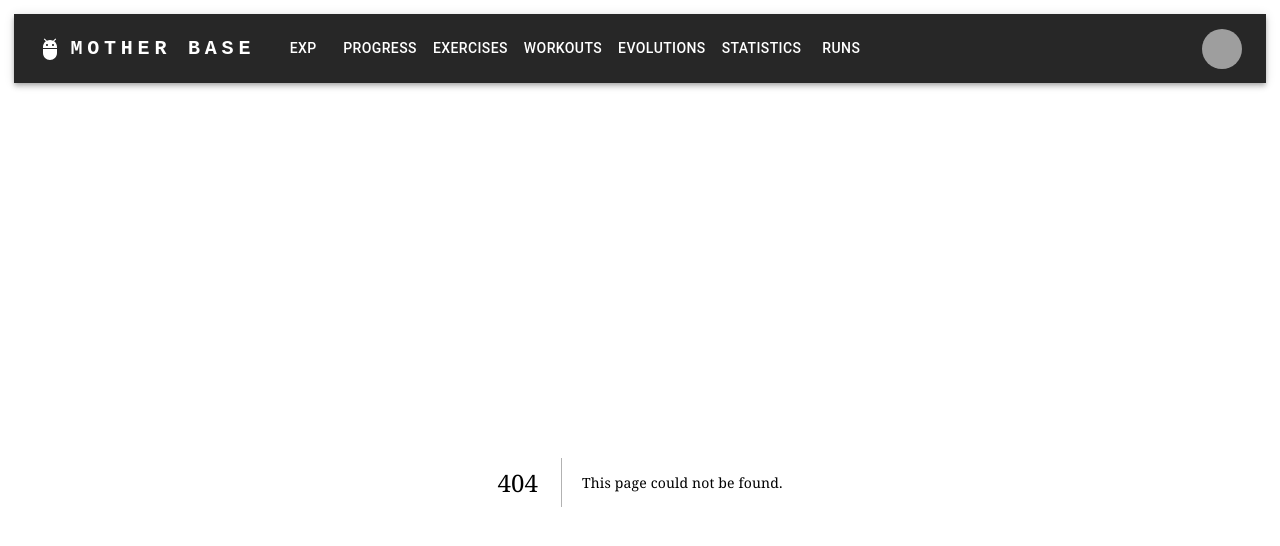
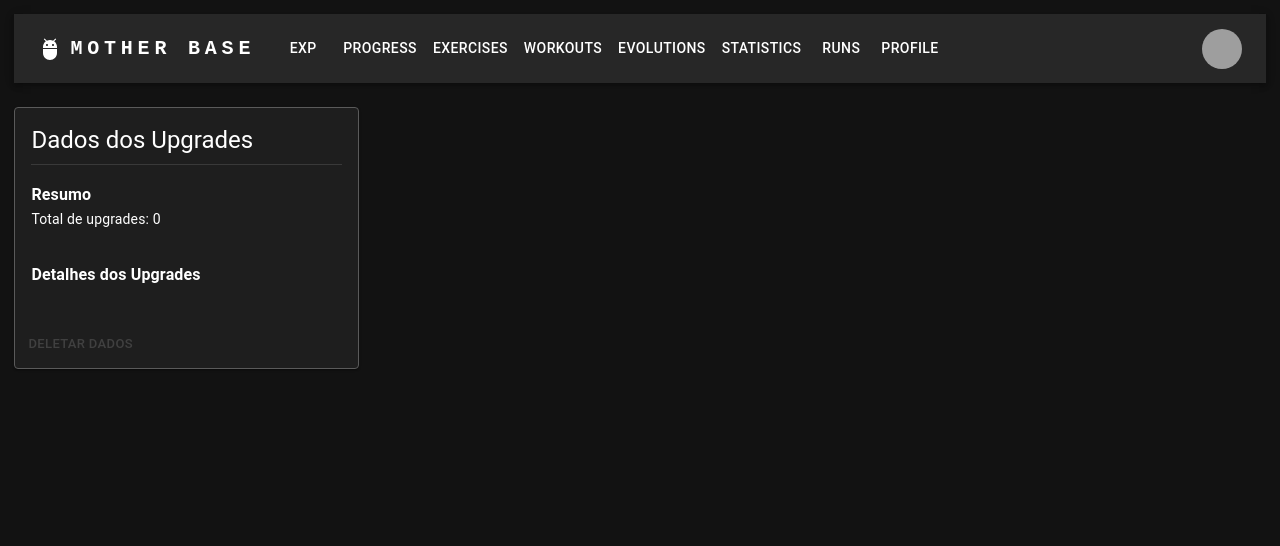
Before and after one commit to guiosouza/react-gamification-web-app, a Next.js app: page /profile in a window 1280 px wide. Before the commit this address had no page. Shown: the top 546 px of the page. Built offline with nearby package versions, Linux system fonts and the light colour scheme; grey boxes are pictures that could not be loaded.

Commit message:
Add Profile component to display and manage user upgrade data; update app bar navigation

```diff
--- /dev/null
+++ b/src/app/profile/page.tsx
@@ -0,0 +1,129 @@
+"use client";
+import {
+  Button,
+  Card,
+  CardActions,
+  CardContent,
+  Chip,
+  Dialog,
+  DialogActions,
+  DialogContent,
+  DialogContentText,
+  DialogTitle,
+  Divider,
+  Typography,
+} from "@mui/material";
+import { useState, useEffect } from "react";
+
+interface Upgrade {
+  id: number;
+  name: string;
+  description: string;
+  dropsUsedToUpgrade: number;
+  completed: boolean;
+  dropsNeededToUpgrade: number;
+  aditionalPercentage?: number;
+  aditionalSeconds?: number;
+}
+
+function Profile() {
+  const [open, setOpen] = useState(false);
+  const [upgradesData, setUpgradesData] = useState<Upgrade[]>([]);
+
+  useEffect(() => {
+    const storedUpgrades = localStorage.getItem("upgradesData");
+    if (storedUpgrades) {
+      setUpgradesData(JSON.parse(storedUpgrades));
+    }
+  }, []);
+
+  const handleDoNotGiveUp = () => {
+    setOpen(false);
+  };
+
+  const handleGiveUp = () => {
+    localStorage.removeItem("upgradesData");
+    setUpgradesData([]);
+    setOpen(false);
+  };
+
+  return (
+    <>
+      <div className="generic-container">
+        <Card sx={{ maxWidth: 345, border: "1px solid #5A5A5A" }}>
+          <CardContent>
+            <Typography gutterBottom variant="h5" component="div">
+              Dados dos Upgrades
+            </Typography>
+            <Divider sx={{ mt: 1, mb: 2 }} />
+            <div style={{ marginBottom: "32px" }}>
+              <Typography variant="subtitle1" sx={{ fontWeight: "bold" }}>
+                Resumo
+              </Typography>
+              <Typography variant="body2" sx={{ mb: 2 }}>
+                Total de upgrades: {upgradesData.length}
+              </Typography>
+            </div>
+            <Typography variant="subtitle1" sx={{ fontWeight: "bold", mb: 2 }}>
+              Detalhes dos Upgrades
+            </Typography>
+            {upgradesData.map((upgrade) => (
+              <Card
+                key={upgrade.id}
+                variant="outlined"
+                sx={{ mb: 1, p: 1, backgroundColor: "rgba(0,0,0,0.05)" }}
+              >
+                <Typography variant="body2" sx={{ fontWeight: "bold" }}>
+                  {upgrade.name}
+                </Typography>
+                <Typography variant="body2" color="text.secondary">
+                  {upgrade.description}
+                </Typography>
+                <Typography variant="body2" sx={{ mt: 0.5 }}>
+                  Progresso: {upgrade.dropsUsedToUpgrade}/
+                  {upgrade.dropsNeededToUpgrade}
+                </Typography>
+                {upgrade.completed && <Chip label="Completo" size="small" color="success" />}
+              </Card>
+            ))}
+          </CardContent>
+          <CardActions>
+            <Button
+              size="small"
+              onClick={() => setOpen(true)}
+              color="error"
+              disabled={upgradesData.length === 0}
+            >
+              Deletar dados
+            </Button>
+          </CardActions>
+        </Card>
+      </div>
+      <Dialog
+        open={open}
+        onClose={handleDoNotGiveUp}
+        aria-labelledby="alert-dialog-title"
+        aria-describedby="alert-dialog-description"
+      >
+        <DialogTitle id="alert-dialog-title">
+          {"Apagar todos os dados"}
+        </DialogTitle>
+        <DialogContent>
+          <DialogContentText id="alert-dialog-description">
+            Deseja apagar todos os dados do usuário?
+          </DialogContentText>
+        </DialogContent>
+        <DialogActions>
+          <Button color="error" onClick={handleGiveUp}>
+            Sim
+          </Button>
+          <Button onClick={handleDoNotGiveUp} autoFocus>
+            Não
+          </Button>
+        </DialogActions>
+      </Dialog>
+    </>
+  );
+}
+
+export default Profile;
--- a/src/app/runs/runs.tsx
+++ b/src/app/runs/runs.tsx
@@ -484,12 +484,8 @@ function Runs() {
       {/* Main content */}
       <div
         className="generic-container"
-        style={{
-          display: "flex",
-          justifyContent: "center",
-        }}
       >
-        <Box sx={{ width: 400 }}>
+        <Box sx={{ maxWidth: 400 }}>
           <Stepper activeStep={activeStep} orientation="vertical">
             {calculatedExercises.map((exercise, index) => (
               <Step key={exercise.id}>
--- a/src/components/app-bar.tsx
+++ b/src/components/app-bar.tsx
@@ -14,7 +14,7 @@ import MenuItem from "@mui/material/MenuItem";
 import AdbIcon from "@mui/icons-material/Adb";
 import Link from "next/link";
 
-const pages = ["Exp", "Progress", "Exercises", "Workouts", "Evolutions", "Statistics", "Runs"];
+const pages = ["Exp", "Progress", "Exercises", "Workouts", "Evolutions", "Statistics", "Runs", "Profile"];
 
 function ResponsiveAppBar() {
   const [anchorElNav, setAnchorElNav] = React.useState<null | HTMLElement>(
```
